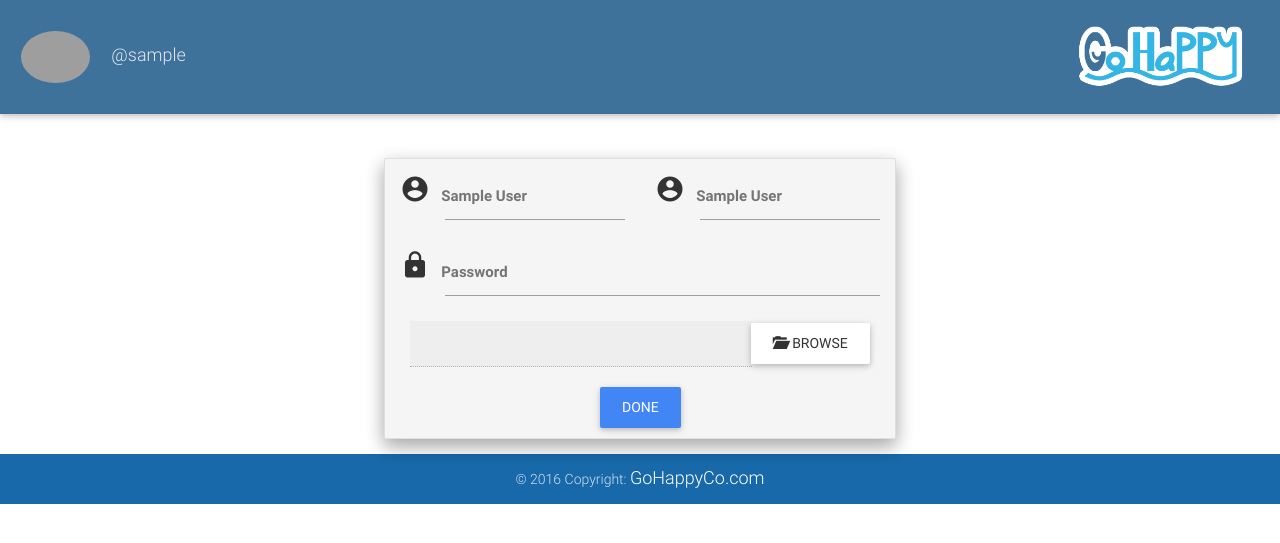
After one commit to kazemnejad/gosocial, a Flask app: a page that uses gosocialserver/templates/footer.html in a window 1280 px wide. The commit adds this page. Shown: the top 543 px of the page. Run offline with Flask 2, Linux system fonts and the light colour scheme; the visitor is signed in with stand-in values (Sample User, id 1); some libraries are stand-ins or nearby versions; grey boxes are pictures that could not be loaded.

Commit message:
add footer tamplate & profile edit

```diff
--- a/gosocialserver/config_db.py
+++ b/gosocialserver/config_db.py
@@ -1,5 +1,5 @@
 db = {
     "user": "root",
-    "password": "12345",
+    "password": "m1m3a7e6",
     "database": "gosocial"
 }
--- /dev/null
+++ b/gosocialserver/templates/editprofile.html
@@ -0,0 +1,108 @@
+<!DOCTYPE html>
+<html lang="en">
+<head>
+    <meta charset="utf-8">
+    <meta http-equiv="X-UA-Compatible" content="IE=edge">
+    <meta name="viewport" content="width=device-width, initial-scale=1">
+    <title>GoSocial!</title>
+
+    <!-- Material Design Icons -->
+    <link href="https://fonts.googleapis.com/icon?family=Material+Icons" rel="stylesheet">
+
+    <!-- Font Awesome -->
+    <link rel="stylesheet" href="https://maxcdn.bootstrapcdn.com/font-awesome/4.4.0/css/font-awesome.min.css">
+
+    <!-- Bootstrap core CSS -->
+    <link href="{{ url_for("static", filename="css/bootstrap.min.css") }}" rel="stylesheet">
+
+    <!-- Material Design Bootstrap -->
+    <link href="{{ url_for("static", filename="css/mdb.min.css") }}" rel="stylesheet">
+
+    <link href="{{ url_for("static", filename="css/main.css") }}" rel="stylesheet">
+</head>
+<body>
+<div class="space-30"></div>
+<div class="space-30"></div>
+<div class="space-30"></div>
+<div class="space-30"></div>
+<div class="space-30"></div>
+
+{% include 'navbar.html' %}
+<div class="collection z-depth-2"
+     style="max-width: 40%; left: 30%; right: 30%; background-color:#f5f5f5; text-color:#FFFFFF">
+    <div class="row-center">
+        <form class="col-md-12" id="register-form" style="display:block" method="post" action="/auth/register">
+                <div class="row">
+                    <div class="input-field col-md-6">
+                        <i class="material-icons prefix">account_circle</i>
+                        <input id="icon_prefix" name="fname" type="text" class="validate" style="color:#757575;">
+                        <label for="icon_prefix" style="color:#757575">{{user.first_name}}</label>
+                    </div>
+                    <div class="input-field col-md-6">
+                        <i class="material-icons prefix">account_circle</i>
+                        <input id="icon_prefix" name="lname" type="text" class="validate" style="color:#757575">
+                        <label for="icon_prefix" style="color:#757575">{{user.last_name}}</label>
+                    </div>
+                </div>
+
+                <div class="row">
+                    <div class="input-field col-md-12">
+                        <i class="material-icons prefix">lock</i>
+                        <input id="icon_prefix" name="pass" type="password" class="validate" style="color:#757575">
+                        <label for="icon_prefix" style="color:#757575">Password</label>
+                    </div>
+                </div>
+                <div class="row">
+                    <div class="col-md-12" style="margin: 2%; width: 96%">
+                        <!-- image-preview-filename input [CUT FROM HERE]-->
+                        <div class="input-group image-preview">
+                            <input type="text" class="form-control image-preview-filename" disabled="disabled">
+                            <!-- don't give a name === doesn't send on POST/GET -->
+                                    <span class="input-group-btn">
+                                        <!-- image-preview-clear button -->
+                                        <button type="button" class="btn btn-link wave-effect wave-light image-preview-clear"
+                                                style="display:none; text-decoration: none">
+                                            <span class="glyphicon glyphicon-remove"></span> Clear
+                                        </button>
+
+                                        <!-- image-preview-input -->
+                                        <div class="btn btn-link wave-effect wave-light image-preview-input"
+                                             style=" text-decoration: none">
+                                            <span class="glyphicon glyphicon-folder-open"></span>
+                                            <span class="image-preview-input-title">Browse</span>
+                                            <input type="file" accept="image/png, image/jpeg ,image/gif" name="image"/>
+                                        </div>
+                                    </span>
+                        </div><!-- /input-group image-preview [TO HERE]-->
+                    </div>
+                </div>
+                <div class="col-xs-6" style="text-align:center; width:100%;">
+                    <button type="submit" form="register-form" class="btn btn-primary waves-effect waves-light">Done
+                    </button>
+                </div>
+
+
+            </form>
+
+    </div>
+</div>
+{% include 'footer.html' %}
+
+
+
+<!-- SCRIPTS -->
+
+<!-- JQuery -->
+<script type="text/javascript" src="http://cdnjs.cloudflare.com/ajax/libs/jquery/1.12.3/jquery.min.js"></script>
+
+<!-- Bootstrap core JavaScript -->
+<script type="text/javascript" src="http://maxcdn.bootstrapcdn.com/bootstrap/3.3.6/js/bootstrap.min.js"></script>
+
+<!-- Material Design Bootstrap -->
+<script type="text/javascript" src="{{ url_for("static", filename="js/mdb.min.js") }}"></script>
+
+<script type="text/javascript" src="{{ url_for("static", filename="js/ui.js") }}"></script>
+
+<script type="text/javascript" src="{{ url_for("static", filename="js/network.js") }}"></script>
+</body>
+</html>
--- /dev/null
+++ b/gosocialserver/templates/footer.html
@@ -0,0 +1,9 @@
+<footer class="page-footer blue center-on-small-only" style="margin: 0px">
+        <div class="container-fluid">
+        </div>
+        <div class="footer-copyright text-center rgba-black-light">
+            <div class="container-fluid">
+                © 2016 Copyright: <a href="http://www.gohappyco.com"> GoHappyCo.com </a>
+            </div>
+        </div>
+    </footer>
--- a/gosocialserver/templates/navbar.html
+++ b/gosocialserver/templates/navbar.html
@@ -1,7 +1,7 @@
 <nav class="navbar navbar-fixed-top z-depth-1" role="navigation" style="background-color: #3F729B !important;">
 
     <div class="navbar-brand" style="padding-right: 0">
-        <a class="navbar-brand navbar-left" style="margin: 0px; padding: 2px">
+        <a class="navbar-brand navbar-left" href="{{"/users/"+user.username|string if user else "/auth/login"}}" style="margin: 0px; padding: 2px">
             <img src="{{ url_for("static", filename=user.profile_pic if user else "media/def_profile_pic.jpg") }}"
                  class="profile-image img-circle"
                  style="width: auto; height: 100% ; margin: 2px; padding: 2px">
--- a/gosocialserver/templates/postview.html
+++ b/gosocialserver/templates/postview.html
@@ -51,7 +51,7 @@
                     <div class="space-30"></div>
                     <div class="space-30"></div>
                     <span class="meta"><kbd>Posted by <a
-                            href="#">@{{ post.author.username }}</a> on {{ post.created_on }}</kbd></span>
+                            href="/users/{{post.author.username}}">@{{ post.author.username }}</a> on {{ post.created_on }}</kbd></span>
                 </div>
             </div>
         </div>
```
Also changed, not shown: gosocialserver/postviews.py (+6 -1 lines), gosocialserver/templates/home.html (+3 -21 lines), gosocialserver/templates/profile.html (+4 -14 lines).
